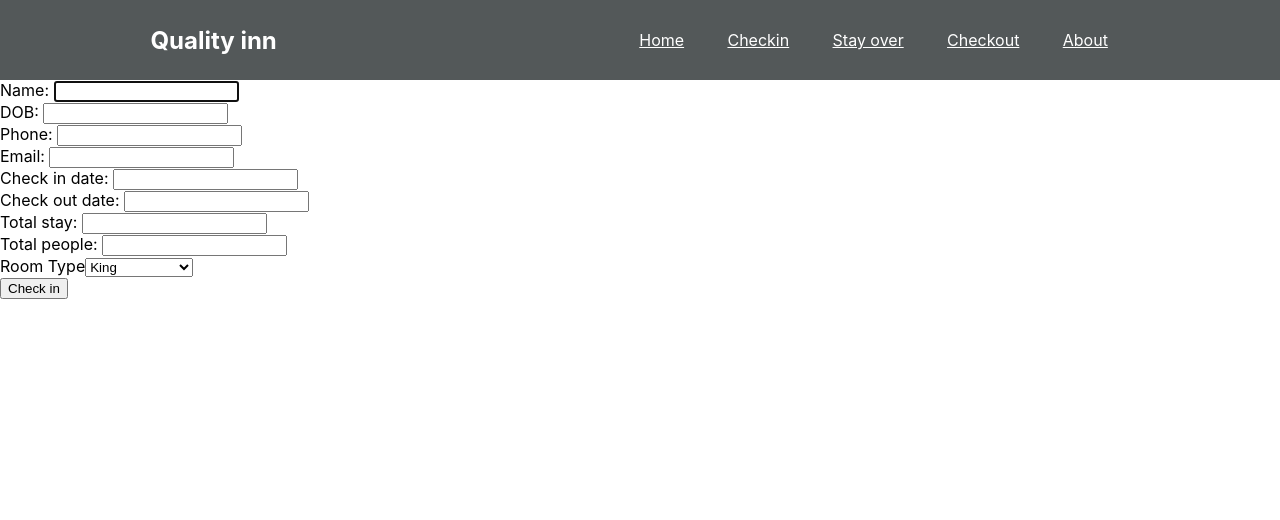
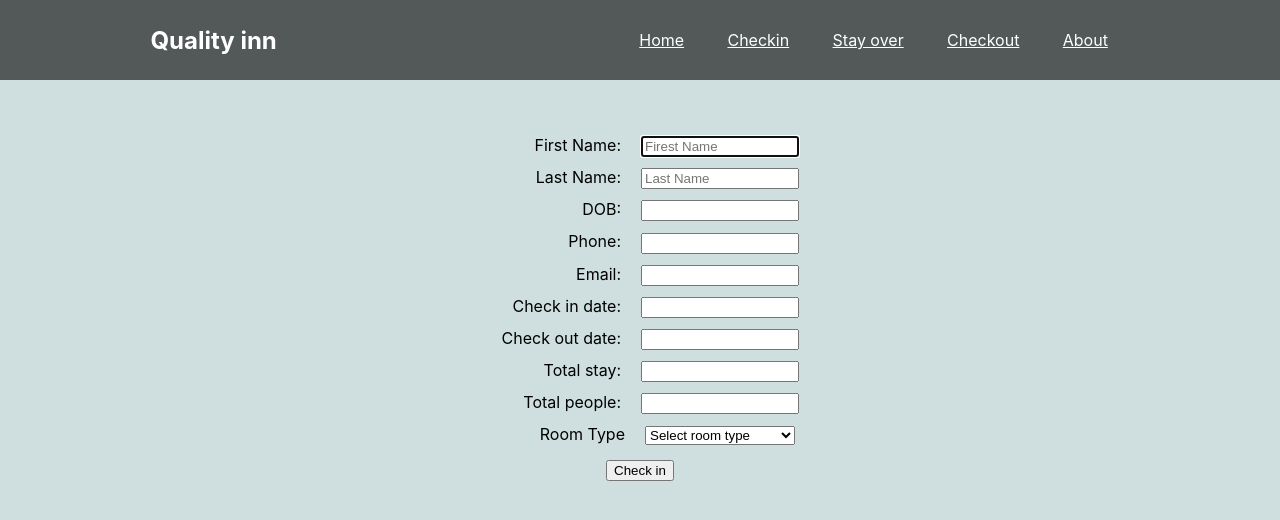
Before and after one commit to d7patel/motel, a React (Create React App) app: page /checkin in a window 1280 px wide. Shown: the top 520 px of the page. Built offline with nearby package versions, Linux system fonts and the light colour scheme.

Commit message:
fixed checkin

```diff
--- a/src/App.css
+++ b/src/App.css
@@ -18,3 +18,36 @@ nav{
   align-items: center;
   list-style: none;
 }
+
+input,select {
+  margin-top: 5px;
+  margin-bottom: 5px;
+  display:inline-block;
+  *display: inline;     /* for IE7*/
+  zoom:1;              /* for IE7*/
+  vertical-align:middle;
+  margin-left:20px;
+  width: 150px;
+}
+
+label {
+  display:inline-block;
+  *display: inline;     /* for IE7*/
+  zoom:1;              /* for IE7*/
+  padding-top: 5px;
+  text-align: right;
+  width: 140px;
+}
+
+.form-class{
+  margin-top: 50px;
+  text-align: center;
+}
+
+button{
+  margin: 10px;
+}
+
+body {
+  background-color: rgb(207, 223, 223);
+}
--- a/src/components/CheckIn.js
+++ b/src/components/CheckIn.js
@@ -1,11 +1,15 @@
 import React, { Component } from 'react'
+import Stay from './Stay';
 
-class CheckIn extends Component {
+var data = [];
+
+export default class CheckIn extends Component {
     constructor(props) {
         super(props)
         this.inputRef = React.createRef()
         this.state = {
-            name: '',
+            firstname: '',
+            lastname: '',
             DOB: '',
             phone: '',
             email: '',
@@ -13,27 +17,37 @@ class CheckIn extends Component {
             checkOutDate: '',
             totalStay: '',
             totalPeople: '',
+            roomtype: '',
             message: ''
         }
     }
 
-    handleName = (event) => {
+    handleName = e => {
         this.setState({
-            name: event.target.value
-        })
-    }
-
-    handleDOB = (event) => {
-        this.setState({
-            DOB: event.target.value
-        })
-    }
+            //firstname: event.target.value
+            [e.target.name]: e.target.value
+        });
+    };
 
     handleCheckIn = event => {
+        event.preventDefault();
+        console.log(this.state);
+        data = this.state;
+        console.log(data);
+        //this.props.onSubmit(this.state);
         this.setState({
-            message:`${this.state.name} is checked in successfully. ${this.state.DOB}`
-        })
-        //event.preventDefault()
+            firstname: '',
+            lastname: '',
+            DOB: '',
+            phone: '',
+            email: '',
+            checkInDate: '',
+            checkOutDate: '',
+            totalStay: '',
+            totalPeople: '',
+            roomtype: '',
+            message: ''
+        });
     }
 
     componentDidMount(){
@@ -46,27 +60,30 @@ class CheckIn extends Component {
                 <div>
                     {this.state.message}
                 </div>
-                <div >
+                <div className="form-class" >
 
-                    <div className="checkin-form"><label>Name: </label>
-                    <input className="checkin-form" type="text" ref={this.inputRef} value= {this.state.name} onChange={this.handleName} /></div>
+                    <div ><label>First Name: </label>
+                    <input name="firstname" type="text" placeholder="Firest Name" ref={this.inputRef} value= {this.state.firstname} onChange={ e => this.handleName(e)} /></div>
+                    <div ><label>Last Name: </label>
+                    <input name="lastname" type="text" placeholder="Last Name" value= {this.state.lastname} onChange={ e => this.handleName(e)} /></div>
                     <div><label>DOB: </label>
-                    <input type="text" value= {this.state.DOB} onChange={this.handleDOB} /></div>
+                    <input name="DOB" type="text" value= {this.state.DOB} onChange={e=> this.handleName(e)} /></div>
                     <div><label>Phone: </label>
-                    <input type="text" /></div>
+                    <input name="phone" type="text" value= {this.state.phone} onChange={e=> this.handleName(e)} /></div>
                     <div><label>Email: </label>
-                    <input type="text" /></div>
+                    <input name="email" type="text" value= {this.state.email} onChange={e=> this.handleName(e)} /></div>
                     <div><label>Check in date: </label>
-                    <input type="text" /></div>
+                    <input name="checkInDate" type="text" value= {this.state.checkInDate} onChange={e=> this.handleName(e)} /></div>
                     <div><label>Check out date: </label>
-                    <input type="text" /></div>
+                    <input name="checkOutDate" type="text" value= {this.state.checkOutDate} onChange={e=> this.handleName(e)} /></div>
                     <div><label>Total stay: </label>
-                    <input type="text" /></div>
+                    <input name="totalStay" type="text" value= {this.state.totalStay} onChange={e=> this.handleName(e)} /></div>
                     <div><label>Total people: </label>
-                    <input type="text" /></div>
+                    <input name="totalPeople" type="text" value= {this.state.totalPeople} onChange={e=> this.handleName(e)} /></div>
                     <div>
                         <label>Room Type</label>
-                        <select>
+                        <select name="roomtype" value= {this.state.roomtype} onChange={e=> this.handleName(e)}>
+                            <option value="none">Select room type</option>
                             <option value="King">King</option>
                             <option value="Double Queen">Double Queen</option>
                             <option value="Suite">Suite</option>
@@ -77,9 +94,6 @@ class CheckIn extends Component {
 
                 </div>
             </form>
-
         )
     }
 }
-
-export default CheckIn
--- a/src/components/Stay.js
+++ b/src/components/Stay.js
@@ -1,10 +1,14 @@
 import React, { Component } from 'react'
+import CheckIn from './CheckIn';
 
 class Stay extends Component {
+
+
     render() {
         return (
             <div>
                 <h3>Stay over</h3>
+                <p>{JSON.stringify(this.state.fields, null, 2)}</p>
             </div>
         )
     }
```
